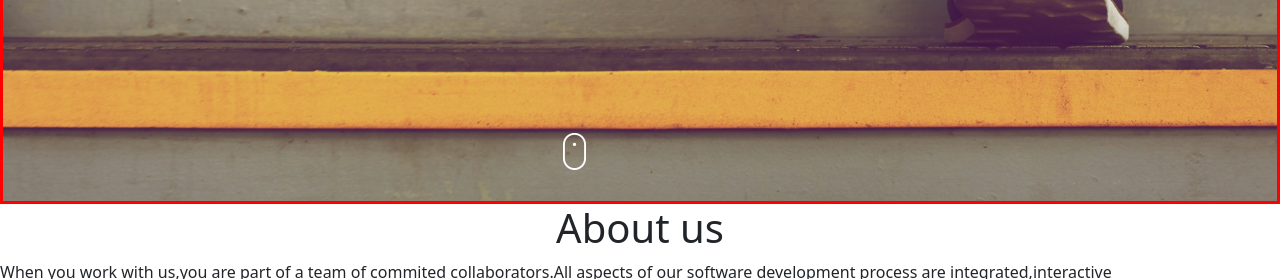
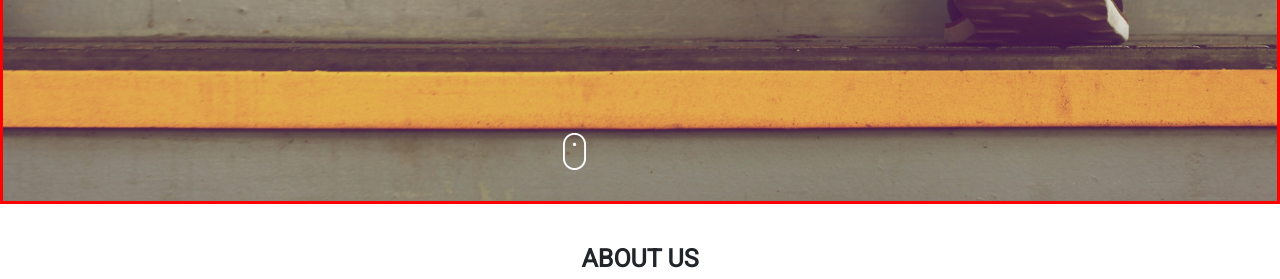
Before and after one commit to paulmunyao/Delani_Studio, a plain HTML site: page index.html in a window 1280 px wide. Shown: the part 496-775 px from the top of the page. Drawn offline with nearby package versions, Linux system fonts and the light colour scheme.

Commit message:
About title styled

```diff
--- a/index.css
+++ b/index.css
@@ -44,7 +44,10 @@
 
 .abt{
     text-align: center;
-    font-size: 40px;
+    font-size: 25px;
+    font-family: "Roboto";
+    margin-top: 40px;
+    font-weight:bolder;
 }
 
 @media only screen and (max-width: 600px) {
--- a/index.html
+++ b/index.html
@@ -26,7 +26,7 @@
 
 
     <div class="two">
-        <h2 class="abt">About us</h2>
+        <h2 class="abt">ABOUT US</h2>
         <p class="us">When you work with us,you are part of a team of commited collaborators.All aspects of our software
             development process are integrated,interactive<br>and agile.<br><br>Our approach unifies design,development
             and product management to create exceptional products.<br><br>We start each project by understanding your
```
